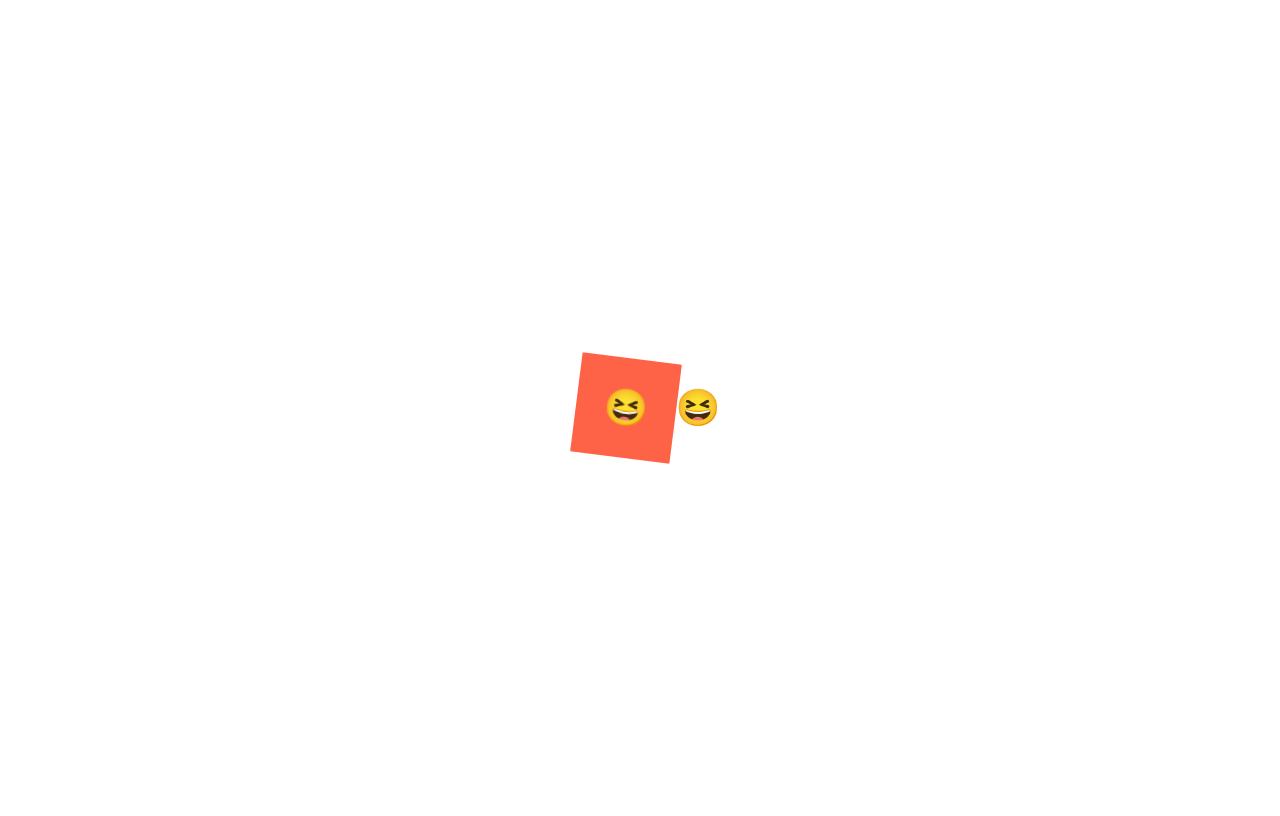
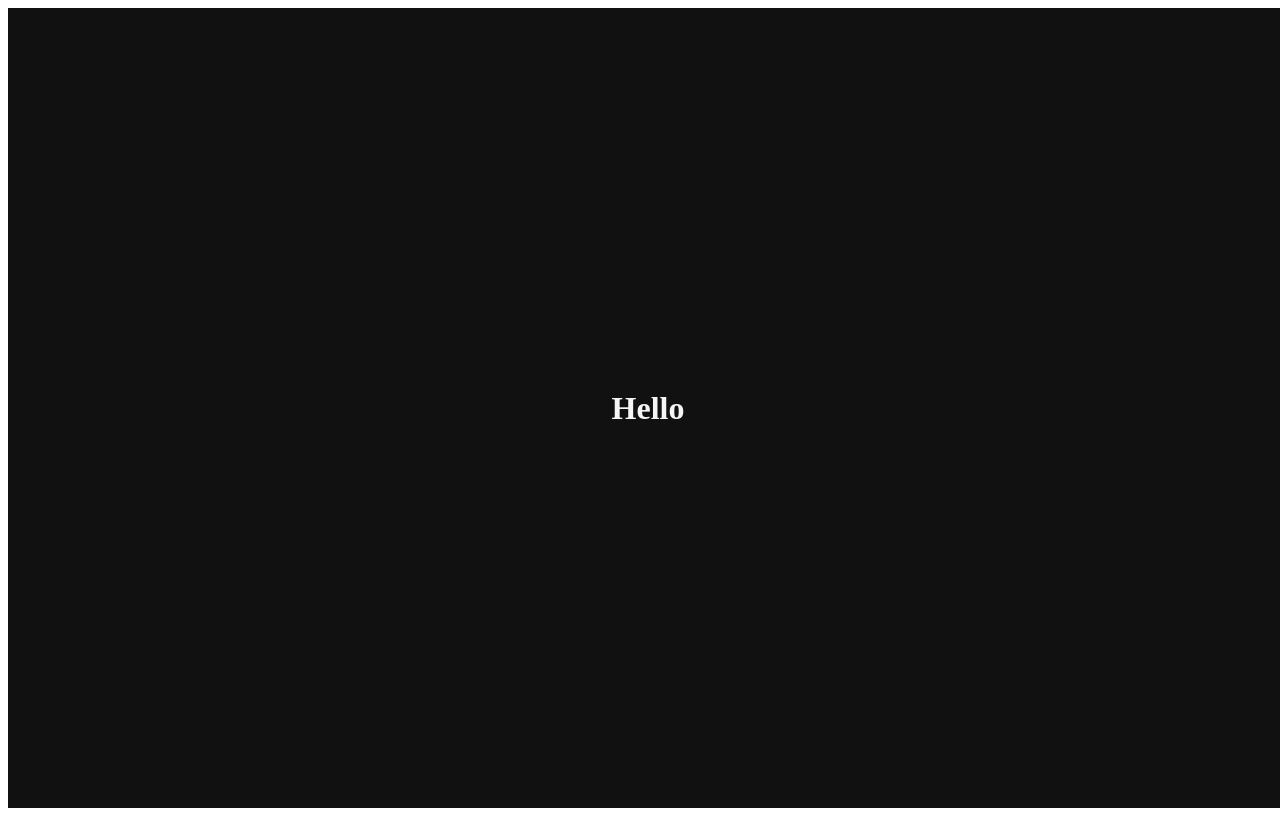
Before and after one commit to yujini-kim/react-masterclass, a React (Create React App) app: page / in a window 1280 px wide. Built offline with nearby package versions, Linux system fonts and the light colour scheme.

Commit message:
#2.7 Themes

```diff
--- a/src/App.js
+++ b/src/App.js
@@ -6,45 +6,17 @@
   width: 100vw;
   justify-content: center;
   align-items: center;
+  background-color: ${(props) => props.theme.bgColor};
 `;
 
-const rotationAnimation = keyframes`
-0%{
-transform:rotate(0deg);
-border-radius:0px
-} 50% {
-  transform:rotate(360deg);
-  border-radius:50px
-} 100% {
-  transform:rotate(0deg);
-border-radius:0px
-}
-`;
-
-const Emoji = styled.span`
-  font-size: 36px;
-`;
-
-const Box = styled.div`
-  width: 100px;
-  height: 100px;
-  background-color: tomato;
-  display: flex;
-  justify-content: center;
-  align-items: center;
-  animation: ${rotationAnimation} 2s linear infinite;
-  ${Emoji}:hover {
-    font-size: 90px;
-  }
+const Title = styled.h1`
+  color: ${(props) => props.theme.textColor};
 `;
 
 function App() {
   return (
     <Wrapper>
-      <Box>
-        <Emoji>😆</Emoji>
-      </Box>
-      <Emoji>😆</Emoji>
+      <Title>Hello</Title>
     </Wrapper>
   );
 }
--- a/src/index.js
+++ b/src/index.js
@@ -1,10 +1,23 @@
 import React from "react";
 import ReactDOM from "react-dom/client";
 import App from "./App";
+import { ThemeProvider } from "styled-components";
+
+const darkTheme = {
+  textColor: "whitesmoke",
+  bgColor: "#111",
+};
+
+const lightTheme = {
+  textColor: "#111",
+  bgColor: "whitesmoke",
+};
 
 const root = ReactDOM.createRoot(document.getElementById("root"));
 root.render(
   <React.StrictMode>
-    <App />
+    <ThemeProvider theme={darkTheme}>
+      <App />
+    </ThemeProvider>
   </React.StrictMode>
 );
```
